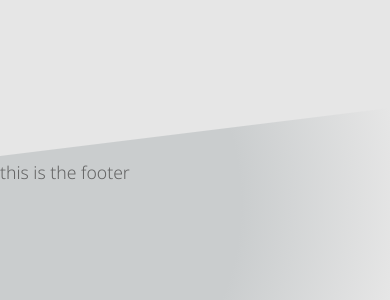
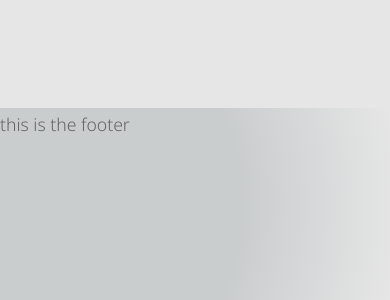
Before and after one commit to timmalstead/personal-site-next-js, a Next.js app: page / in a window 390 px wide. Shown: the part 2942-3242 px from the top of the page. Built offline with nearby package versions, Linux system fonts and the light colour scheme; no server answers.

Commit message:
improves mobile footer

```diff
--- a/app/components/footer/footer.css
+++ b/app/components/footer/footer.css
@@ -7,4 +7,12 @@ footer {
     );
     clip-path: polygon(0% 25%, 0% 100%, 100% 100%, 100% 0%);
     padding-top: 3.25rem;
+    transition: all 0.3s;
 }
+
+@media screen and (max-width: 600px) {
+    footer {
+        clip-path: polygon(0% 0%, 0% 100%, 100% 100%, 100% 0%);
+        padding-top: 0.25rem;
+    }
+}
```
